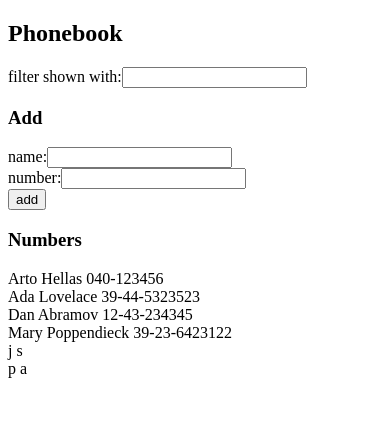
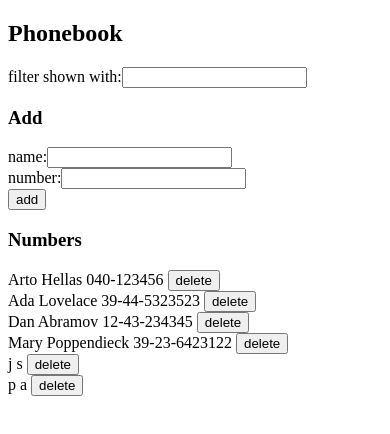
Before and after one commit to jiasheng1100/web-development-exercises, a React (Create React App) app in the folder part2/phonebook/: page / in a window 390 px wide. Shown: the top 434 px of the page. Built offline with nearby package versions, Linux system fonts and the light colour scheme; data requests are answered from the project's data file.

Commit message:
ex.2.16&2.17 phonebook setp8&9

```diff
--- a/part2/phonebook/src/App.js
+++ b/part2/phonebook/src/App.js
@@ -28,7 +28,7 @@ const App = () => {
         <Button text={"add"} handler={addPerson(persons, newName, newNum, setNewName, setNewNum, setPersons)} />
       </form>
       <h3>Numbers</h3>
-        <Persons newFilter={newFilter} persons={persons} />
+        <Persons newFilter={newFilter} persons={persons} setPersons={setPersons} />
     </div>
   )
 }
--- a/part2/phonebook/src/components/Button.js
+++ b/part2/phonebook/src/components/Button.js
@@ -1,9 +1,7 @@
 import React from 'react'
 
 const Button = ({handler, text}) => (
-    <div>
-      <button onClick={handler}>{text}</button>
-    </div>
+    <button onClick={handler}>{text}</button>
   )
 
 export default Button
--- a/part2/phonebook/src/components/Persons.js
+++ b/part2/phonebook/src/components/Persons.js
@@ -1,13 +1,24 @@
 import React from 'react'
+import Button from './Button'
+import personService from '../services/persons'
 
-const Persons = ({newFilter, persons}) => {
+
+const Persons = ({newFilter, persons, setPersons}) => {
     const personsToShow = newFilter===''
       ? persons
       : persons.filter(person => person.name.toLowerCase().indexOf(newFilter.toLowerCase()) !== -1)
     return <>
-      {personsToShow.map(person =>
-        <div key={person.name}>{person.name} {person.number}</div>)}
+      {personsToShow.map(person => <div key={person.name}>{person.name} {person.number} <Button text={"delete"} handler={() => deletePerson(person.id, persons, setPersons)}/></div>)}
     </>
 }
 
+const deletePerson = (id, persons, setPersons) => {
+  personService
+    .remove(id)
+    .then(setPersons(persons.filter(person => person.id !== id)))
+    .catch(error=>{
+      console.log(error)
+    })
+}
+
 export default Persons
--- a/part2/phonebook/src/services/persons.js
+++ b/part2/phonebook/src/services/persons.js
@@ -2,16 +2,21 @@ import axios from 'axios'
 const baseUrl = 'http://localhost:3001/persons'
 
 const getAll = () => {
-  const request = axios.get(baseUrl)
-  return request.then(response => response.data)
+    const request = axios.get(baseUrl)
+    return request.then(response => response.data)
 }
 
-const create = newObject => {
-  const request = axios.post(baseUrl, newObject)
-  return request.then(response => response.data)
-}
+const create = newObject => (
+    axios.post(baseUrl, newObject)
+        .then(response => response.data)
+)
+
+const remove = (id) => (
+    axios.delete(`${baseUrl}/${id}`)
+)
 
 export default {
     getAll: getAll,
-    create: create
+    create: create,
+    remove: remove
 }
```
Also changed, not shown: part2/phonebook/src/components/addPerson.js (indentation only).
